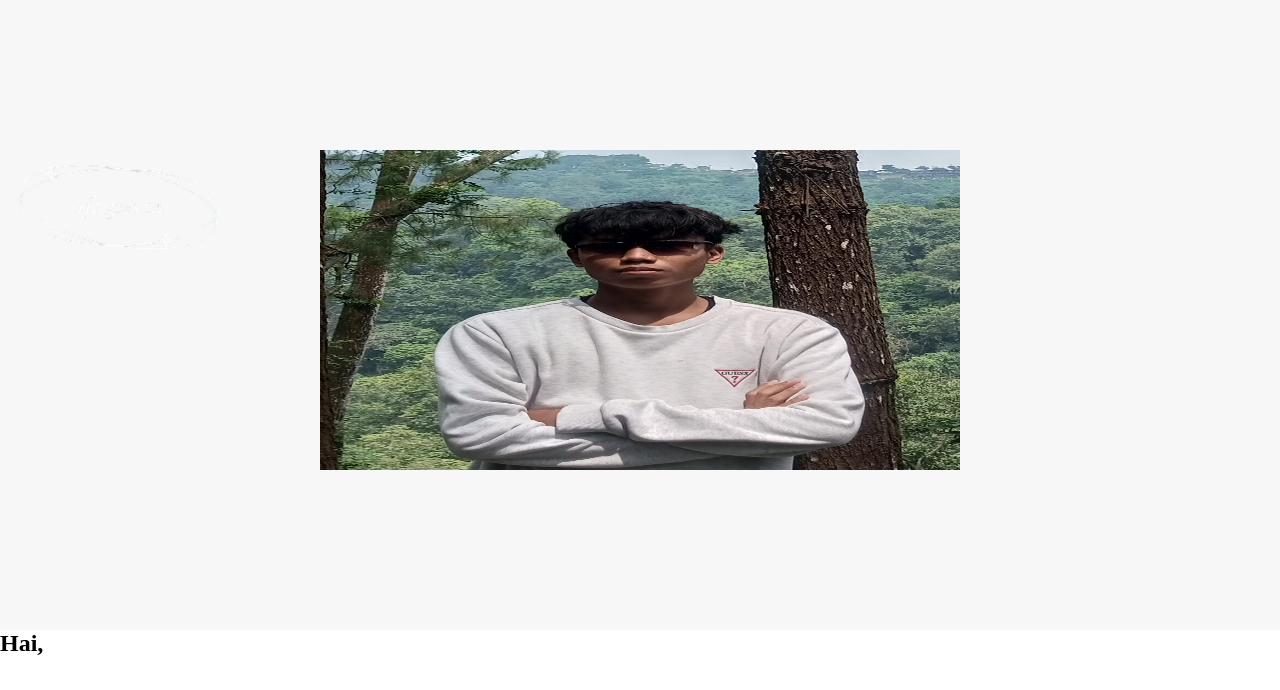
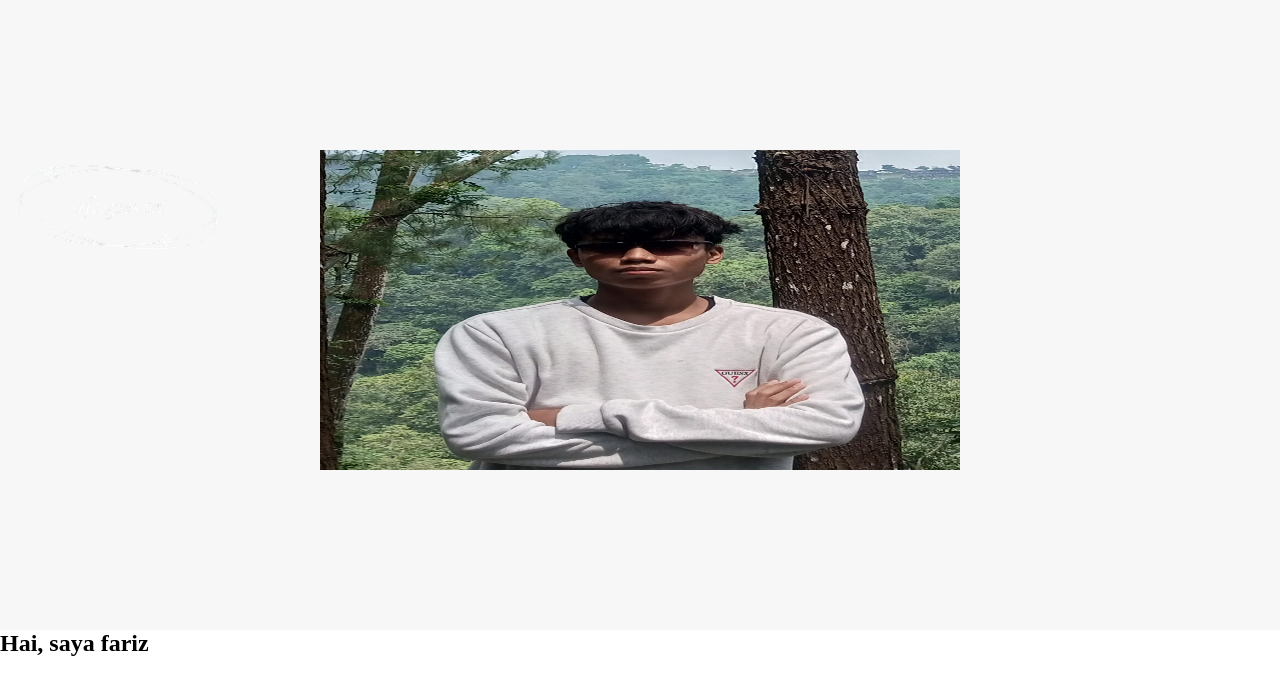
Before and after one commit to malfnh/CompanyProfile, a plain HTML site: page home.html in a window 1280 px wide. Shown: the part 110-800 px from the top of the page. Drawn offline with Linux system fonts and the light colour scheme.

Commit message:
menambah pesan

```diff
--- a/home.html
+++ b/home.html
@@ -28,7 +28,7 @@
 
             <div class="div-body">
                 <h2 class="h1-body">
-                 Hai,
+                 Hai, saya fariz
                  </h2>
             </div>
         </div>
```
